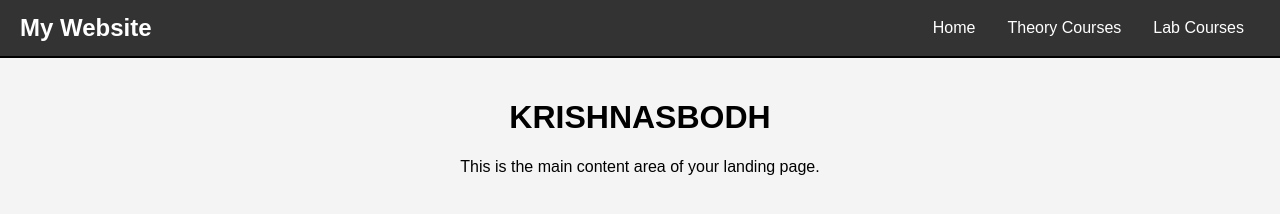
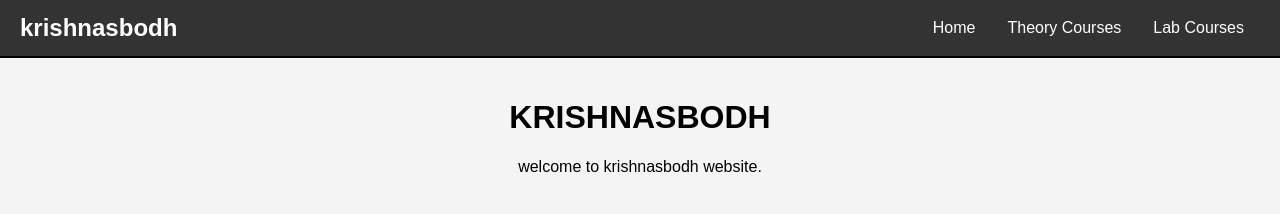
Before and after one commit to kcp455/krishnasbodh, a plain HTML site: page index.html in a window 1280 px wide. Drawn offline with Linux system fonts and the light colour scheme.

Commit message:
Update index.html

```diff
--- a/index.html
+++ b/index.html
@@ -10,7 +10,7 @@
 
     <header>
         <nav class="navbar">
-            <div class="logo">My Website</div>
+            <div class="logo">krishnasbodh</div>
 
             <ul class="nav-links">
                 <li><a href="#home">Home</a></li>
@@ -38,7 +38,7 @@
 
     <main>
         <h1>KRISHNASBODH</h1>
-        <p>This is the main content area of your landing page.</p>
+        <p>welcome to krishnasbodh website.</p>
             </main>
 
 </body>
```
